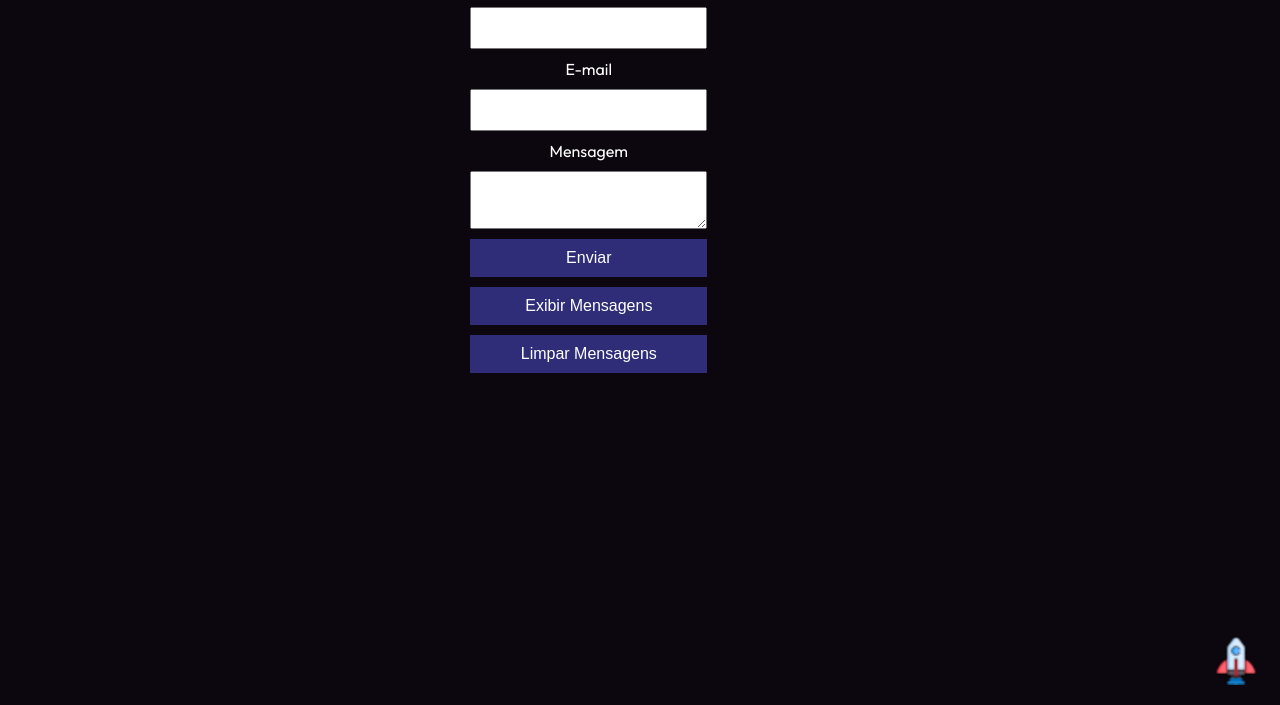
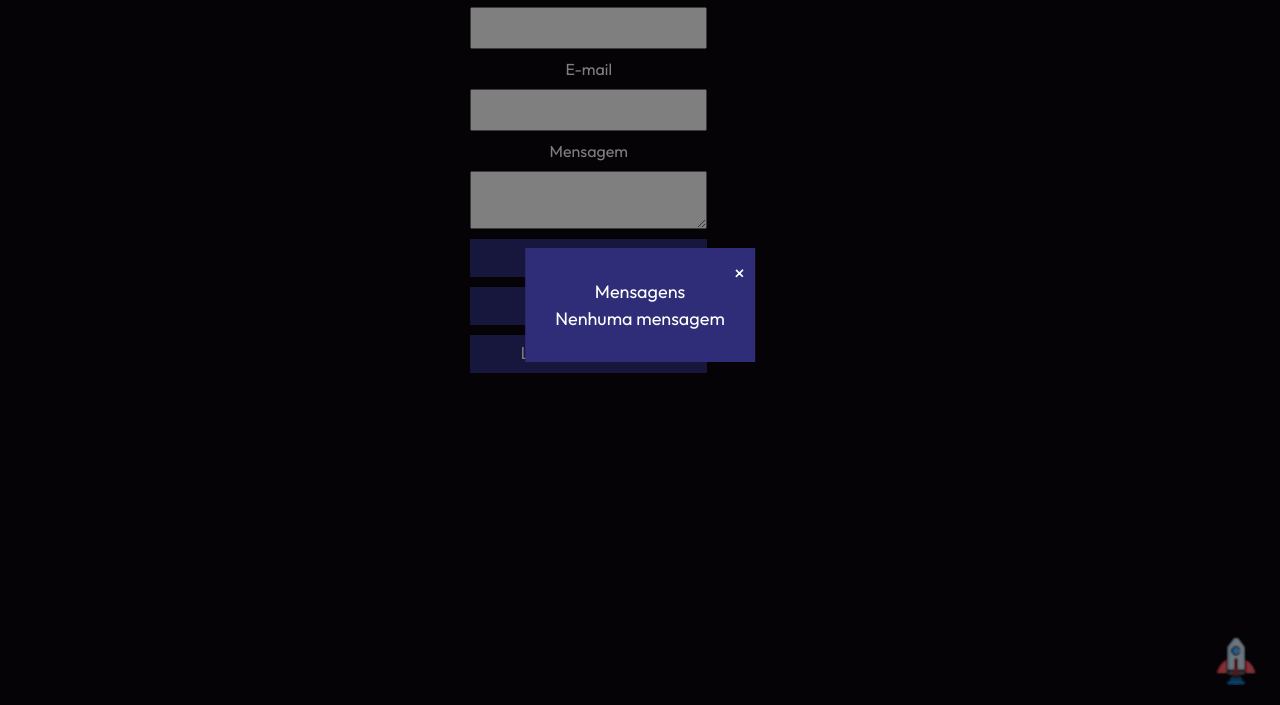
Before and after one commit to pliniogoncalves/iuul-desafio-1, a plain HTML site: page index.html in a window 1280 px wide. Both pictures are taken after a click on the button "Exibir Mensagens". Shown: the part 5189-5894 px from the top of the page. Drawn offline with nearby package versions, Linux system fonts and the light colour scheme.

Commit message:
incluindo o exibir mensagens

```diff
--- a/estilo/style.css
+++ b/estilo/style.css
@@ -523,6 +523,60 @@ section#contato button[type="button"] {
     cursor: pointer;
 }
 
+.info-box {
+    background-color: var(--cor4);
+    padding: 10px;
+    margin-top: 10px;
+    color: white;
+    margin: 0 auto;
+    max-width: 500px;
+    font-size: 18px;
+}
+
+.info-box ul{
+    list-style: none;
+}
+
+  .modal {
+    display: none;
+    position: fixed;
+    z-index: 9999;
+    left: 0;
+    top: 0;
+    right: 0;
+    bottom: 0;
+    overflow: auto;
+    background-color: rgba(0, 0, 0, 0.5);
+  }
+
+  .modal-content {
+    font-size: 10px;
+    line-height: 1.5;
+    position: absolute;
+    left: 50%;
+    top: 50%;
+    transform: translate(-50%, -50%);
+    background-color: var(--cor4);
+    padding: 20px;
+    max-width: 500px;
+  }
+
+  .close {
+    position: absolute;
+    top: 10px;
+    right: 10px;
+    font-size: 20px;
+    background-color: transparent;
+    border: none;
+    color: white;
+    cursor: pointer;
+  }
+
+  .close:hover {
+    color: #000;
+  }
+
+
 @media only screen and (max-width: 768px) {
     section#portfolio{
         margin-top: 20px;
--- a/index.html
+++ b/index.html
@@ -6,10 +6,12 @@
     <link rel="shortcut icon" href="./imagens/favicon.ico" type="image/x-icon">
     <title>Portfólio</title>
     <link rel="stylesheet" href="./estilo/style.css">
+    <script src="https://code.jquery.com/jquery-3.6.0.min.js"></script>
     <script src="./script/menu.js" async></script>
     <script src="./script/slide.js" async></script>
     <script src="./script/tecnologia.js" async></script>
     <script src="./script/enviar-mensagem.js" async></script>
+    <script src="./script/exibir-mensagem.js" async></script>
     <script src="./script/limpar-mensagem.js" async></script>
 </head>
 <body>
@@ -157,7 +159,16 @@
                   <textarea id="message" name="message" required></textarea>
 
                   <input type="submit" value="Enviar">
-                  <button id="displayMessagesButton" type="button"><a href="#">Exibir Mensagens</a></button>
+
+                  <button id="displayMessage" type="button" onclick="openModal()">Exibir Mensagens</button>
+
+                  <div id="modal" class="modal">
+                    <div class="modal-content">
+                      <span class="close" onclick="closeModal()">&times;</span>
+                      <div id="info-container"></div>
+                    </div>
+                  </div>
+
                   <button id="clearMessagesButton" type="button">Limpar Mensagens</button>
                 </form>
               </section>
--- /dev/null
+++ b/local-storage.html
@@ -0,0 +1,36 @@
+<!DOCTYPE html>
+<html lang="pt-br">
+<head>
+    <meta charset="UTF-8">
+    <meta name="viewport" content="width=device-width, initial-scale=1.0">
+    <title>local storage</title>
+</head>
+<body>
+    <div class="info-box">
+        <p>Mensagens</p>
+        <ul id="messageList"></ul>
+
+        <script>
+          // Recupera as mensagens do Local Storage
+          var messages = JSON.parse(localStorage.getItem('messages')) || [];
+
+          // Obtém a referência ao elemento <ul> onde as mensagens serão exibidas
+          var messageList = document.getElementById('messageList');
+
+          // Verifica se há mensagens
+          if (messages.length === 0) {
+            var li = document.createElement('li');
+            li.textContent = 'Nenhuma mensagem';
+            messageList.appendChild(li);
+          } else {
+            // Percorre as mensagens e cria elementos <li> para cada uma delas
+            messages.forEach(function(message) {
+              var li = document.createElement('li');
+              li.textContent = 'Nome: ' + message.name + ' | Email: ' + message.email + ' | Mensagem: ' + message.message;
+              messageList.appendChild(li);
+            });
+          }
+        </script>
+      </div>
+</body>
+</html>
--- /dev/null
+++ b/script/exibir-mensagem.js
@@ -0,0 +1,21 @@
+function openModal() {
+  var modal = document.getElementById("modal");
+  modal.style.display = "block";
+
+  // Carregar as informações usando AJAX
+  $.ajax({
+    url: "../local-storage.html",
+    dataType: "html",
+    success: function(response) {
+      $("#info-container").html(response);
+    },
+    error: function() {
+      console.log("Erro ao carregar as informações.");
+    }
+  });
+}
+
+function closeModal() {
+  var modal = document.getElementById("modal");
+  modal.style.display = "none";
+}
```
Also changed, not shown: estilo/mensagens.css (deleted, +0 -37 lines), mensagens.html (deleted, +0 -29 lines).
